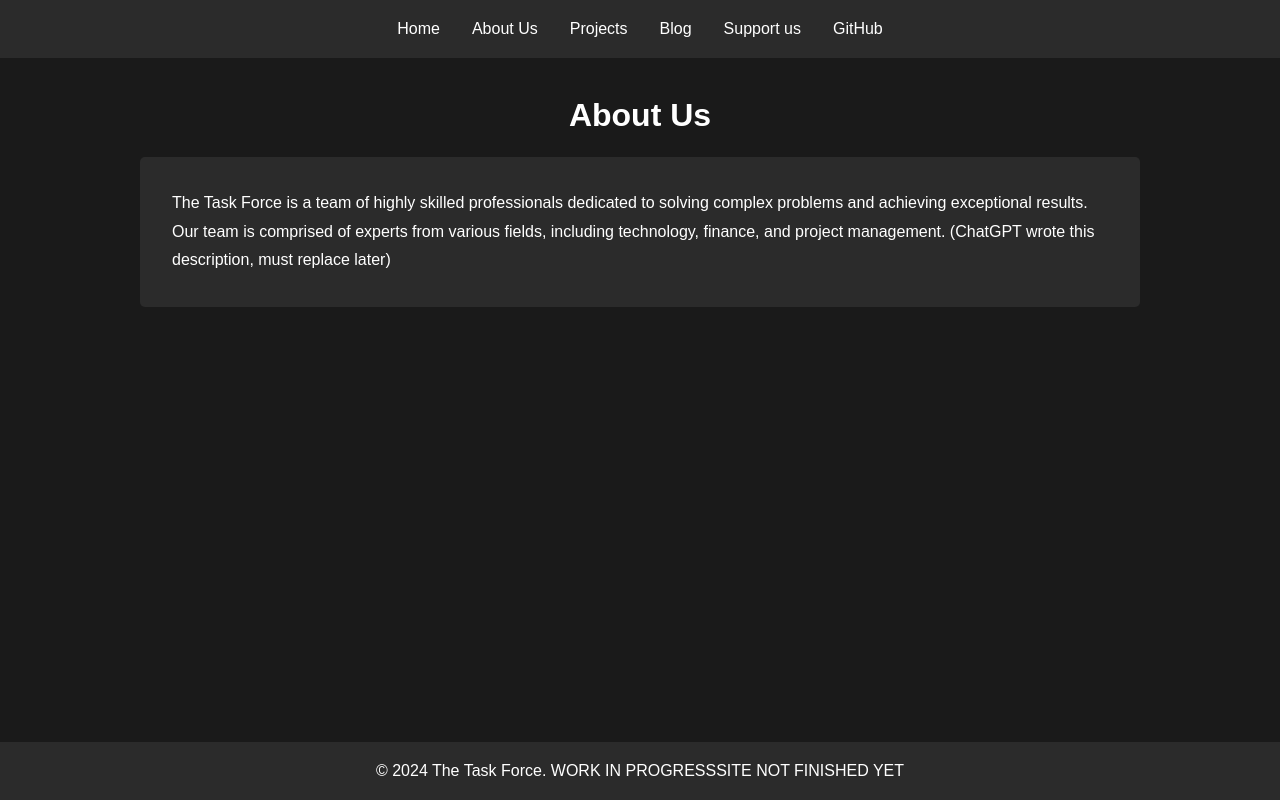
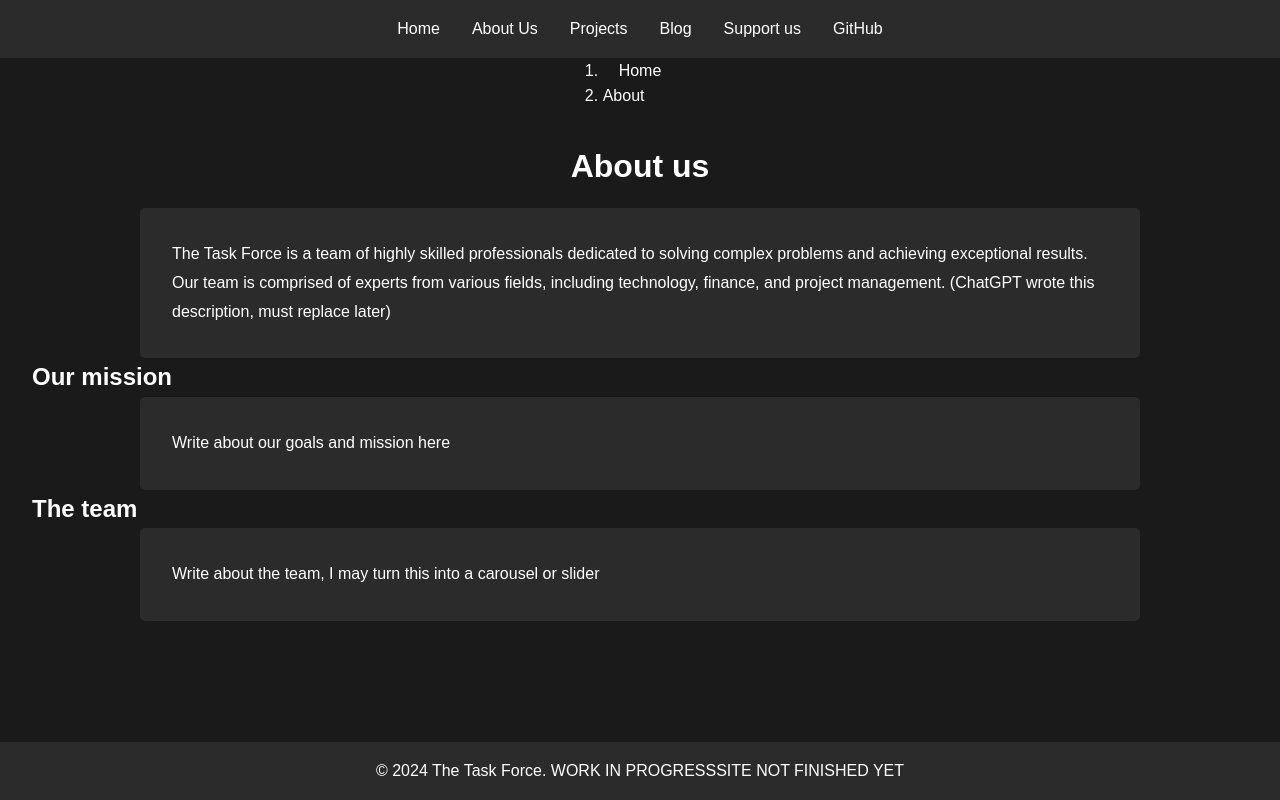
Before and after one commit to The-Task-Force/The-Task-Force.github.io, a website: page about.html in a window 1280 px wide. Drawn offline with Linux system fonts and the light colour scheme.

Commit message:
Added breadcrumbs

```diff
--- a/about.html
+++ b/about.html
@@ -31,9 +31,16 @@
     <!-- Header -->
     <my-header></my-header>
 
+      <nav aria-label="breadcrumb">
+        <ol class="breadcrumb">
+          <li class="breadcrumb-item"><a href="index.html">Home</a></li>
+          <li class="breadcrumb-item active" aria-current="page">About</li>
+        </ol>
+      </nav>
+
     <!-- About Section -->
     <section class="about">
-      <h1>About Us</h1>
+      <h1>About us</h1>
       <div class="about-content container">
         <p>
           The Task Force is a team of highly skilled professionals dedicated to
@@ -42,7 +49,18 @@
           finance, and project management. (ChatGPT wrote this description, must
           replace later)
         </p>
-        <!-- Add more content about the team -->
+      </div>
+      <h2>Our mission</h2>
+      <div class="about-content container">
+        <p>
+          Write about our goals and mission here
+        </p>
+      </div>
+      <h2>The team</h2>
+      <div class="about-content container">
+        <p>
+          Write about the team, I may turn this into a carousel or slider
+        </p>
       </div>
     </section>
 
```
Also changed, not shown: blog.html (+7 -0 lines), index.html (+6 -0 lines), post.html (+8 -0 lines), project.html (+8 -0 lines), projects.html (+7 -0 lines).
